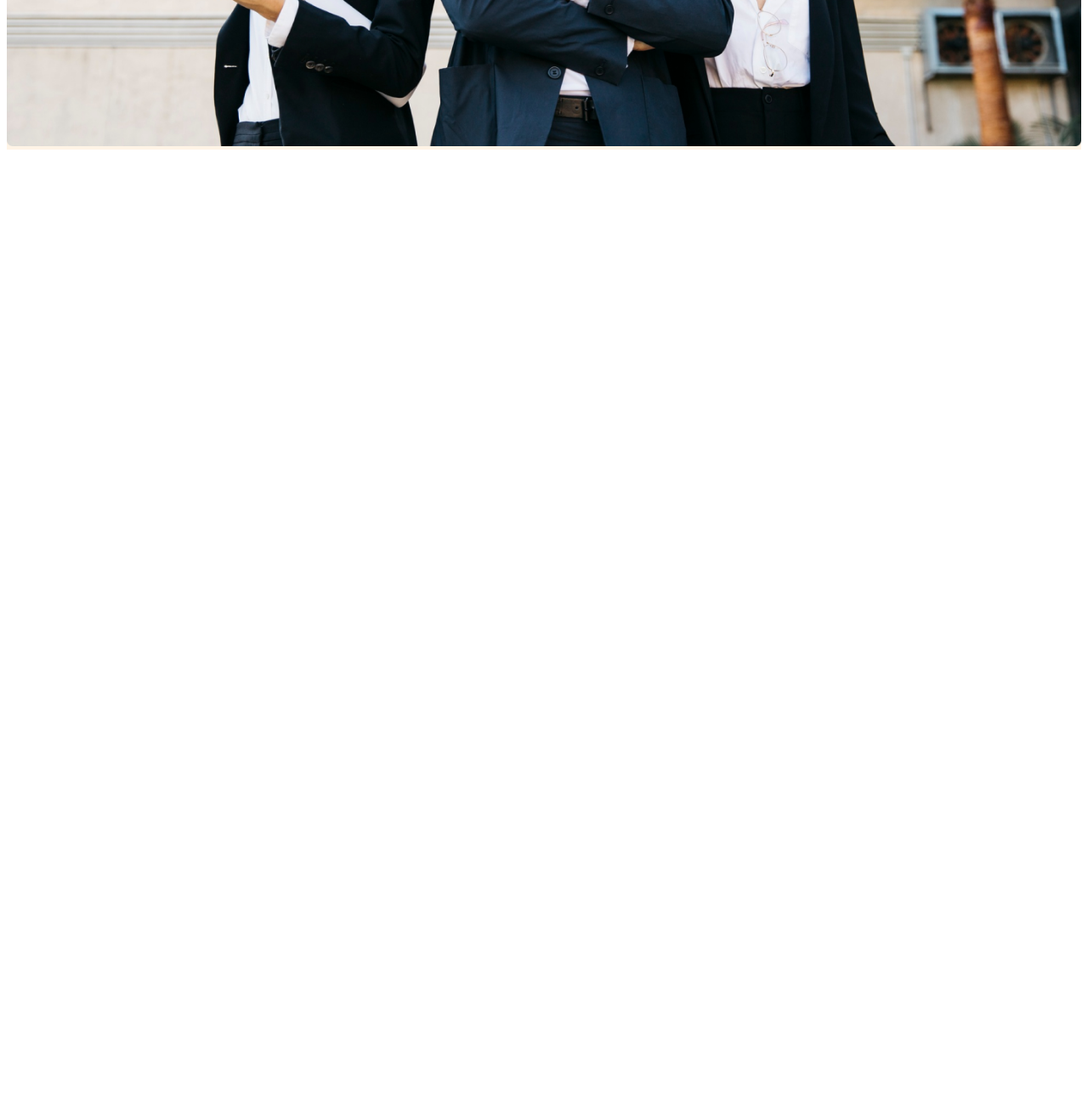
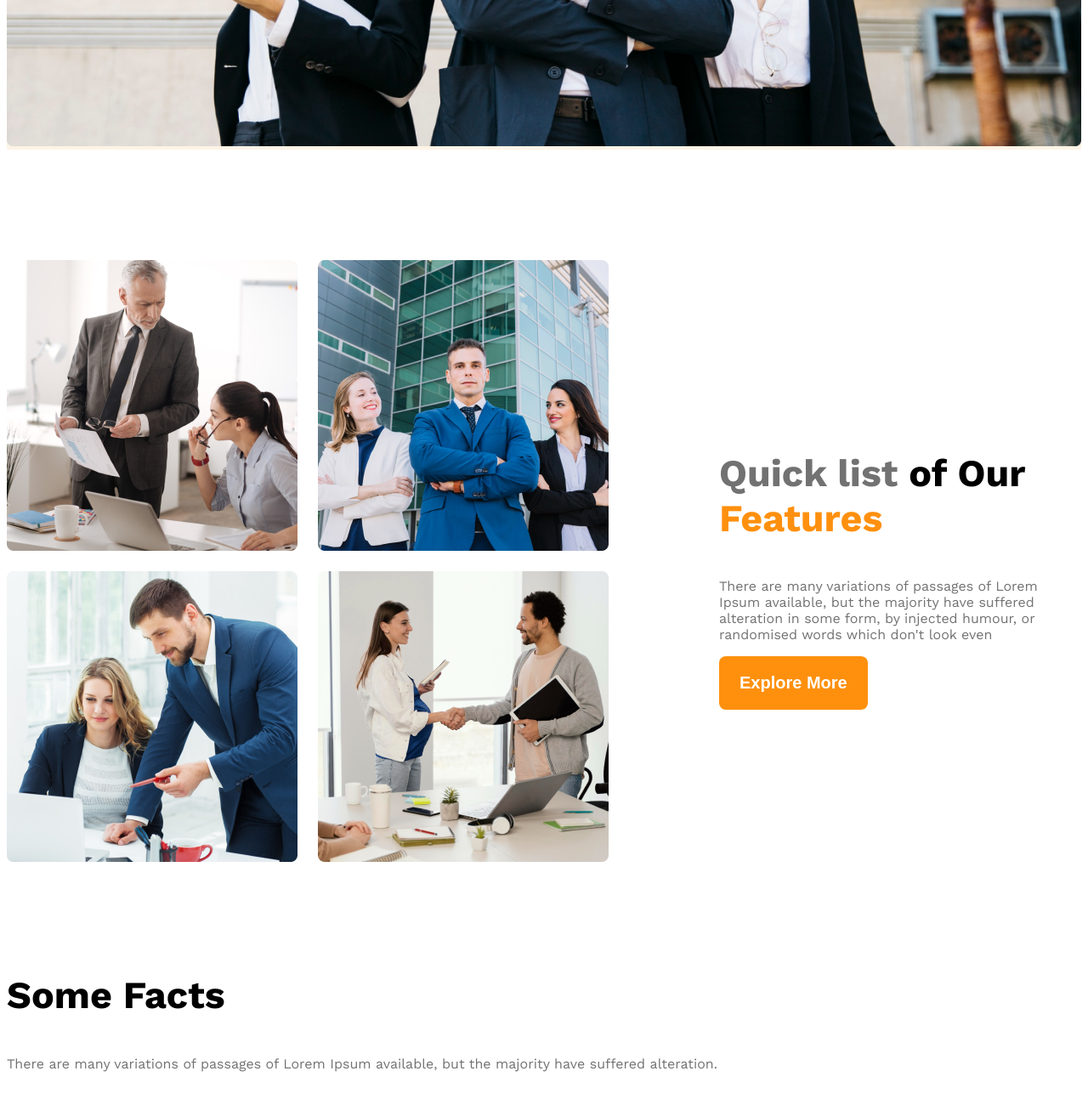
Before and after one commit to Minhaz03/g3-architects-website, a plain HTML site: page index.html in a window 1280 px wide. Shown: the part 1008-2308 px from the top of the page at 85% size. Before the commit the page ends 1192 px from the top, so only its background shows below. Drawn offline with nearby package versions, Linux system fonts and the light colour scheme.

Commit message:
adding sections

```diff
--- a/index.html
+++ b/index.html
@@ -28,7 +28,31 @@
         </div>
     </header>
     <main>
+        <!-- Teams section start -->
+        <section class="teams display-flex">
+            <div class="team-img-container">
+                <img src="images/team1.png" alt="">
+                <img src="images/team2.png" alt="">
+                <img src="images/team3.png" alt="">
+                <img src="images/team4.png" alt="">
+            </div>
+            <div class="our-features">
+                <h3 class="section-title"><span id="quick list" class="text-light-gray">Quick list</span> <span>of Our</span> <span id="features" class="text-primary">Features</span></h3>
+                <p class="feature-description text-light-gray">There are many variations of passages of Lorem Ipsum available, but the majority have suffered alteration in some form, by injected humour, or randomised words which don't look even</p>
+                <button class="btn-primary">Explore More</button>
+            </div>
+        </section>
 
+        <!-- features will enjoy -->
+         <section>
+            <h3 class="section-title">Some Facts</h3>
+            <p class="text-light-gray">There are many variations of passages of Lorem Ipsum available, but the majority have suffered alteration.</p>
+         </section>
+
+         <!-- Some facts -->
+         <section class="some-facts">
+
+         </section>
     </main>
     <footer>
 
--- a/styles/style.css
+++ b/styles/style.css
@@ -12,6 +12,15 @@
     display: flex;
 }
 
+.section-title{
+    font-size: 2.8rem;
+    font-weight: 700;
+}
+
+.text-primary{
+    color: rgb(255, 144, 14);
+}
+
 .btn-primary{
     background-color: rgb(255, 144, 14);
     color: white;
@@ -21,6 +30,15 @@
     font-weight: 600;
     cursor: pointer;
     border: none;
+}
+
+main{
+    max-width: 1440px;
+    margin: 0 auto;
+}
+
+main > section{
+    margin-top: 130px;
 }
 
 /* dark-02 */
@@ -81,10 +99,52 @@
     width: 100%;
 }
 
+/* teams and features styles */
+.teams{
+    align-items: center;
+}
+
+.team-img-container{
+    display: grid;
+    grid-template-columns: repeat(2, 1fr);
+    gap: 24px;
+}
+
+.our-features{
+    margin-left: 130px;
+    max-width: 530px;
+}
+
+#quick-list{
+    font-weight: 500px;
+}
+
+
+
+
 /* responsive media querry */
 @media screen and (max-width: 576px) {
-    .navbar, .nav-links{
+    .navbar,
+    .nav-links,
+    .teams{
         flex-direction: column;
     }
 
+    .team-img-container{
+        grid-template-columns: repeat(1, 1fr);
+    }
+
+    .our-features{
+        margin-left: 20px;
+    }
 }
+
+/* medium size device */
+@media screen and (min-width: 576px) and (max-width: 992px) {
+    .teams{
+        flex-direction: column;
+    }
+    .our-features{
+        margin: 50px auto;
+    }
+}
```
